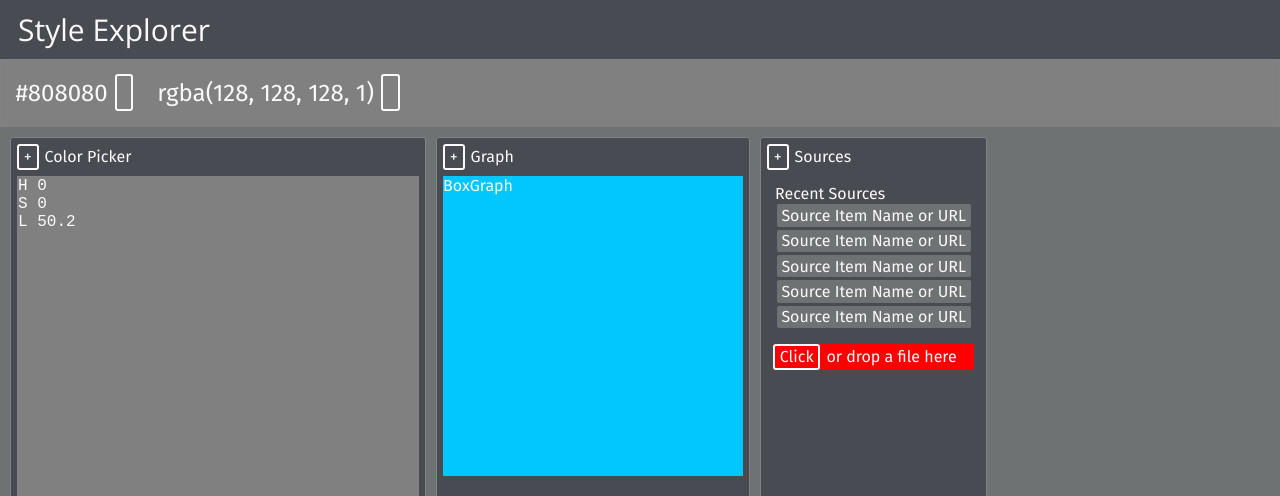
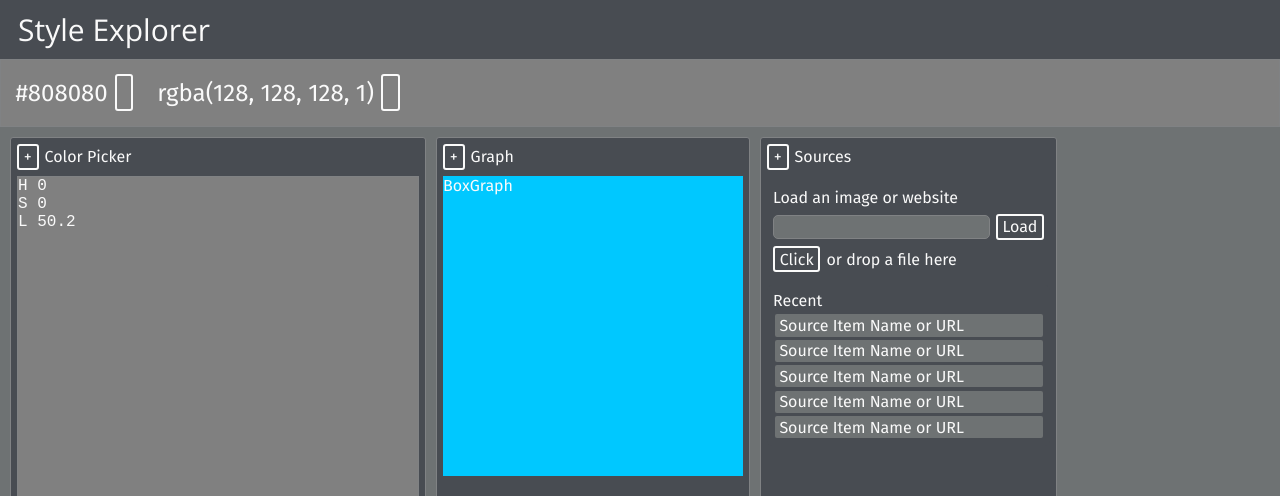
Before and after one commit to philrmass/style-explorer, a React app: page / in a window 1280 px wide. Shown: the top 496 px of the page. Built offline with nearby package versions, Linux system fonts and the light colour scheme.

Commit message:
set form style

```diff
--- a/src/components/SourceList.css
+++ b/src/components/SourceList.css
@@ -1,8 +1,12 @@
 .sourceList {
   display: flex;
   flex-direction: column;
-  padding: 0.5em;
+  padding: var(--content-padding);
   border-radius: 5px;
   background-color: var(--dark-color);
   overflow: hidden;
 }
+
+.sourceList > span {
+  margin-bottom: 0.2em;
+}
--- a/src/components/SourceList.jsx
+++ b/src/components/SourceList.jsx
@@ -5,7 +5,7 @@ import styles from './SourceList.css';
 function SourceList() {
   return (
     <div className={styles.sourceList}>
-      <span>Recent Sources</span>
+      <span>Recent</span>
       <SourceItem />
       <SourceItem />
       <SourceItem />
--- a/src/components/SourceLoadForm.css
+++ b/src/components/SourceLoadForm.css
@@ -2,34 +2,21 @@
   padding: var(--content-padding);
 }
 
-.sourceLoadForm span {
-  margin-left: var(--content-padding);
+.sourceLoadForm > div{
+  margin: 0.4em 0;
 }
 
-input[type="file"] {
+.sourceLoadForm input[type=text] {
+  padding: 0.1em 0.3em;
+  background-color: var(--mid-color);
+  border: 1px solid var(--border-color);
+  border-radius: 5px;
+}
+
+.sourceLoadForm input[type=file] {
   display: none;
 }
 
-/*
-.inputLabel {
-  display: inline-block;
+.leftSpace {
+  margin-left: var(--content-padding);
 }
-
-.input {
-  display: inline-block;
-  width: 15em;
-  padding: 0.1em 0.3em;
-  border: 1px solid var(--light-text-color);
-  border-radius: 1px;
-  margin: 0 0.4em;
-  background-color: var(--mid-color);
-  color: var(--light-text-color);
-}
-
-.input:hover,
-.input:active {
-}
-
-.input:focus {
-}
-*/
--- a/src/components/SourceLoadForm.jsx
+++ b/src/components/SourceLoadForm.jsx
@@ -5,94 +5,72 @@ import styles from './SourceLoadForm.css';
 class SourceLoadForm extends React.Component {
   constructor(props) {
     super(props);
+    this.handleUrlChange = this.handleUrlChange.bind(this);
     this.handleFileClick = this.handleFileClick.bind(this);
     this.handleFileChange = this.handleFileChange.bind(this);
     this.handleFileDrop = this.handleFileDrop.bind(this);
-    //this.handleChange = this.handleChange.bind(this);
-    //this.handleFileSubmit = this.handleFileSubmit.bind(this);
     //this.handleUrlSubmit = this.handleUrlSubmit.bind(this);
     this.fileInput = React.createRef();
+  }
+
+  handleUrlChange(event) {
+    event.preventDefault();
+    console.log('url change', event.target.value);
   }
 
   handleFileClick(event) {
     event.preventDefault();
     this.fileInput.current.click();
-    console.log('file click', this.fileInput.current);
   }
 
   handleFileChange(event) {
     event.preventDefault();
-    console.log('file change', this.fileInput.current.files);
+    this.handleFile(this.fileInput.current.files[0]);
+  }
+
+  doNothing(event) {
+    event.stopPropagation();
+    event.preventDefault();
   }
 
   handleFileDrop(event) {
     event.stopPropagation();
     event.preventDefault();
-    console.log('file drop', event.dataTransfer.files);
-  }
-  /*
-  handleChange(event) {
-    event.preventDefault();
-    console.log('change');
+    this.handleFile(event.dataTransfer.files[0]);
   }
 
-  handleFileSubmit(event) {
-    event.preventDefault();
-    console.log('submit', this.fileInput.current.files[0]);
+  handleFile(file) {
+    console.log('handle file', file);
   }
 
-  handleUrlSubmit(event) {
-    event.preventDefault();
-    console.log('submit', this.fileInput);
-  }
-
-*/
   render() {
     return (
-      <div className={styles.sourceLoadForm}>
-        <div
-          style={{backgroundColor: 'red'}}
-          onDrop={this.handleFileDrop}
-          onDragEnter={(e) => {console.log('enter'); e.stopPropagation(); e.preventDefault();}}
-          onDragOver={(e) => {console.log('over'); e.stopPropagation(); e.preventDefault();}}>
+      <div
+        className={styles.sourceLoadForm}
+        onDragEnter={this.doNothing}
+        onDragOver={this.doNothing}
+        onDrop={this.handleFileDrop}>
+        <div>Load an image or website</div>
+        <div>
+          <form onSubmit={this.handleUrlSubmit}>
+            <input type='text' onChange={this.handleUrlChange}/>
+            <span className={styles.leftSpace}>
+              <Button>
+                Load
+              </Button>
+            </span>
+          </form>
+        </div>
+        <div>
           <Button onClick={this.handleFileClick}>
             Click
           </Button>
-          <span>or drop a file here</span>
+          <span className={styles.leftSpace}>or drop a file here</span>
           <input type='file' ref={this.fileInput} onChange={this.handleFileChange}/>
         </div>
       </div>
     );
   }
 }
-/*
-        <input id='input' type='file' ref={this.fileInput}/>
-        <div>Load an image or website</div>
-        <form className={styles.form} onSubmit={this.handleFileSubmit}>
-          <span className={styles.inputLabel}>
-            Local File
-          </span>
-          <label htmlFor='input'>
-            <span className={styles.input}>
-              File Name Here
-            </span>
-            <input id='input' type='file' ref={this.fileInput}/>
-          </label>
-          <Button>
-            Load
-          </Button>
-        </form>
-        <form className={styles.form} onSubmit={this.handleUrlSubmit}>
-          <label htmlFor='urlInput'>
-            <span className={styles.inputLabel}>
-              URL
-            </span>
-          </label>
-          <input id='urlInput' type='text' className={styles.input} onChange={this.handleChange}/>
-          <Button>
-            Load
-          </Button>
-        </form>
-        */
 
 export default SourceLoadForm;
--- a/src/components/Sources.jsx
+++ b/src/components/Sources.jsx
@@ -6,8 +6,8 @@ import styles from './Sources.css';
 function Sources() {
   return (
     <div className={styles.sources}>
+      <SourceLoadForm/>
       <SourceList/>
-      <SourceLoadForm/>
     </div>
   );
 }
```
